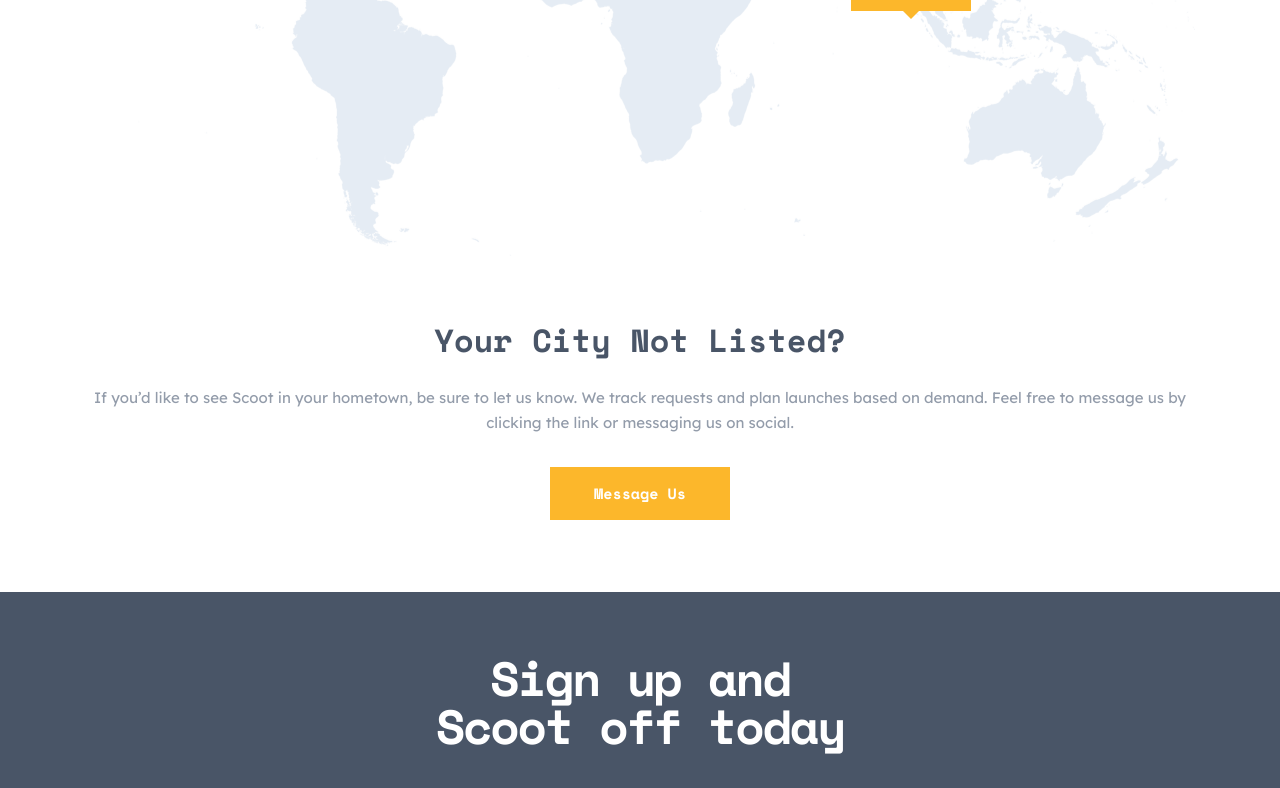
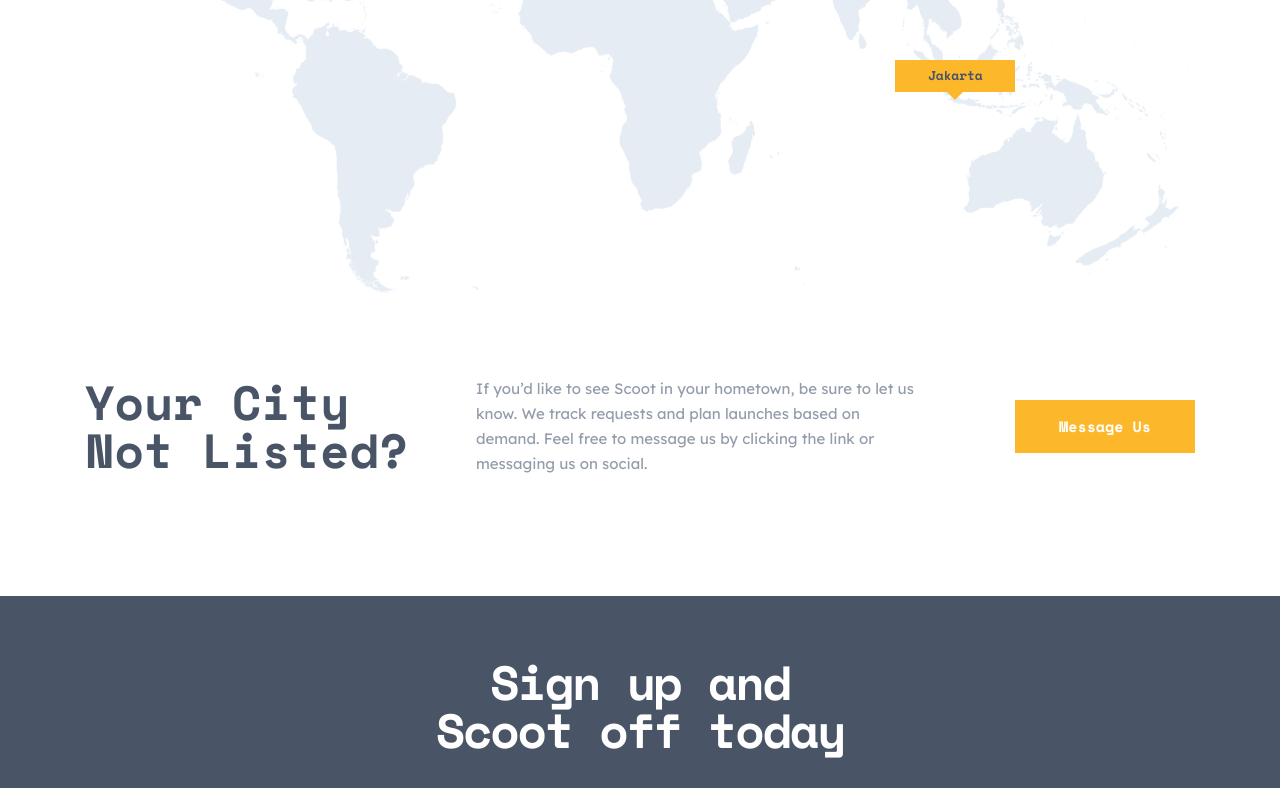
Before and after one commit to miguelzaga/scoot-multi-page-website, a React (Vite) app: page /locations in a window 1280 px wide. Shown: the part 655-1443 px from the top of the page. Built offline with nearby package versions, Linux system fonts and the light colour scheme.

Commit message:
Locations styling tablet and desktop

```diff
--- a/src/components/Locations.jsx
+++ b/src/components/Locations.jsx
@@ -16,7 +16,7 @@ function Locations() {
           imgTablet={heroTablet}
           imgDesktop={heroDesktop}
         />
-        <div className="mx-auto box-content max-w-desktop px-8 py-[72px]">
+        <div className="mx-auto box-content max-w-desktop px-8 py-[72px] md:pb-[120px] md:pt-36 xl:pt-[120px]">
           <div className="relative mx-auto mb-[72px] w-fit">
             <picture>
               <source media="(min-width: 1280px)" srcSet={worldMapDesktop} />
@@ -24,25 +24,25 @@ function Locations() {
               <img src={worldMapMobile} className="" alt="World Map" />
             </picture>
             <ul className="mx-auto mt-10 max-w-80 space-y-4 md:mt-0 md:space-y-0">
-              <div className="bg-lightYellow p-[22px] md:absolute md:left-[14%] md:top-[15%] md:h-8 md:w-[120px] md:bg-yellow md:p-0">
+              <div className="bg-lightYellow p-[22px] md:absolute md:left-[14%] md:top-[15%] md:h-8 md:w-[120px] md:bg-yellow md:p-0 xl:left-[17%] xl:top-[20%]">
                 <li className="text-center font-mono text-h4 font-bold text-darkNavy md:text-[0.8rem]/8">
                   New York
                 </li>
                 <div className="absolute -bottom-2 left-[52px] hidden h-0 w-0 border-x-8 border-t-8 border-solid border-yellow border-x-transparent md:block"></div>
               </div>
-              <div className="bg-lightYellow p-[22px] md:absolute md:left-[35.5%] md:top-[7%] md:h-8 md:w-[120px] md:bg-yellow md:p-0">
+              <div className="bg-lightYellow p-[22px] md:absolute md:left-[35.5%] md:top-[7%] md:h-8 md:w-[120px] md:bg-yellow md:p-0 xl:left-[39%] xl:top-[12%]">
                 <li className="text-center font-mono text-h4 font-bold text-darkNavy md:text-[0.8rem]/8">
                   London
                 </li>
                 <div className="absolute -bottom-2 left-[52px] hidden h-0 w-0 border-x-8 border-t-8 border-solid border-yellow border-x-transparent md:block"></div>
               </div>
-              <div className="bg-lightYellow p-[22px] md:absolute md:left-[69%] md:top-[49%] md:h-8 md:w-[120px] md:bg-yellow md:p-0">
+              <div className="bg-lightYellow p-[22px] md:absolute md:left-[69%] md:top-[49%] md:h-8 md:w-[120px] md:bg-yellow md:p-0 xl:left-[73%] xl:top-[55%]">
                 <li className="text-center font-mono text-h4 font-bold text-darkNavy md:text-[0.8rem]/8">
                   Jakarta
                 </li>
                 <div className="absolute -bottom-2 left-[52px] hidden h-0 w-0 border-x-8 border-t-8 border-solid border-yellow border-x-transparent md:block"></div>
               </div>
-              <div className="bg-lightYellow p-[22px] md:absolute md:left-[77%] md:top-[20%] md:h-8 md:w-[120px] md:bg-yellow md:p-0">
+              <div className="bg-lightYellow p-[22px] md:absolute md:left-[77%] md:top-[20%] md:h-8 md:w-[120px] md:bg-yellow md:p-0 xl:left-[80%] xl:top-[24%]">
                 <li className="text-center font-mono text-h4 font-bold text-darkNavy md:text-[0.8rem]/8">
                   Yokohama
                 </li>
@@ -50,16 +50,16 @@ function Locations() {
               </div>
             </ul>
           </div>
-          <div className="flex flex-col items-center gap-8">
-            <h2 className="text-center font-mono text-3.5xl font-bold capitalize text-darkNavy">
-              Your city not listed?{" "}
+          <div className="flex flex-col items-center gap-8 text-center md:gap-10 xl:flex-row xl:text-left">
+            <h2 className="font-mono text-3.5xl font-bold capitalize text-darkNavy md:max-w-md md:text-5xl xl:basis-[351px]">
+              Your city not listed?
             </h2>
-            <p className="text-center text-dimGrey">
+            <p className="max-w-[573px] text-dimGrey xl:basis-[445px]">
               If you’d like to see Scoot in your hometown, be sure to let us
               know. We track requests and plan launches based on demand. Feel
               free to message us by clicking the link or messaging us on social.
             </p>
-            <button className="button">Message Us</button>
+            <button className="button xl:ml-auto">Message Us</button>
           </div>
         </div>
       </main>
```
